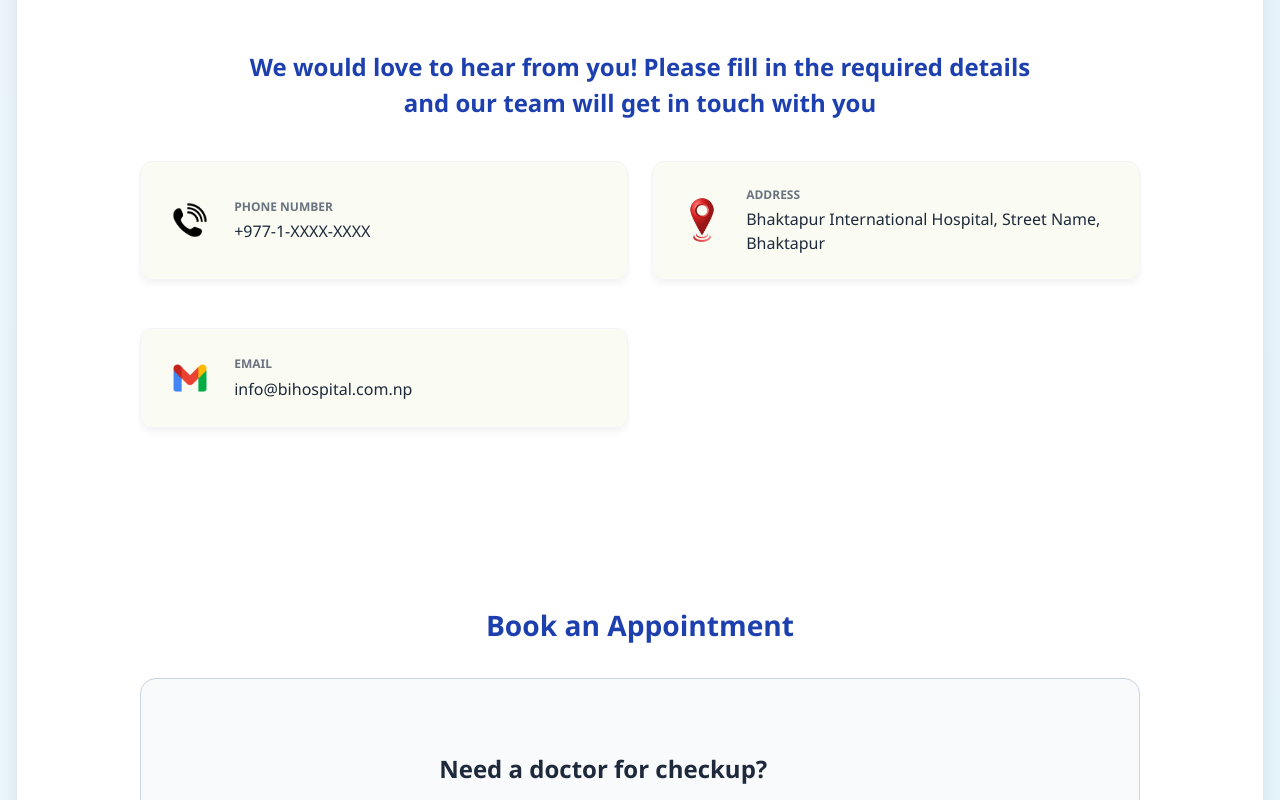
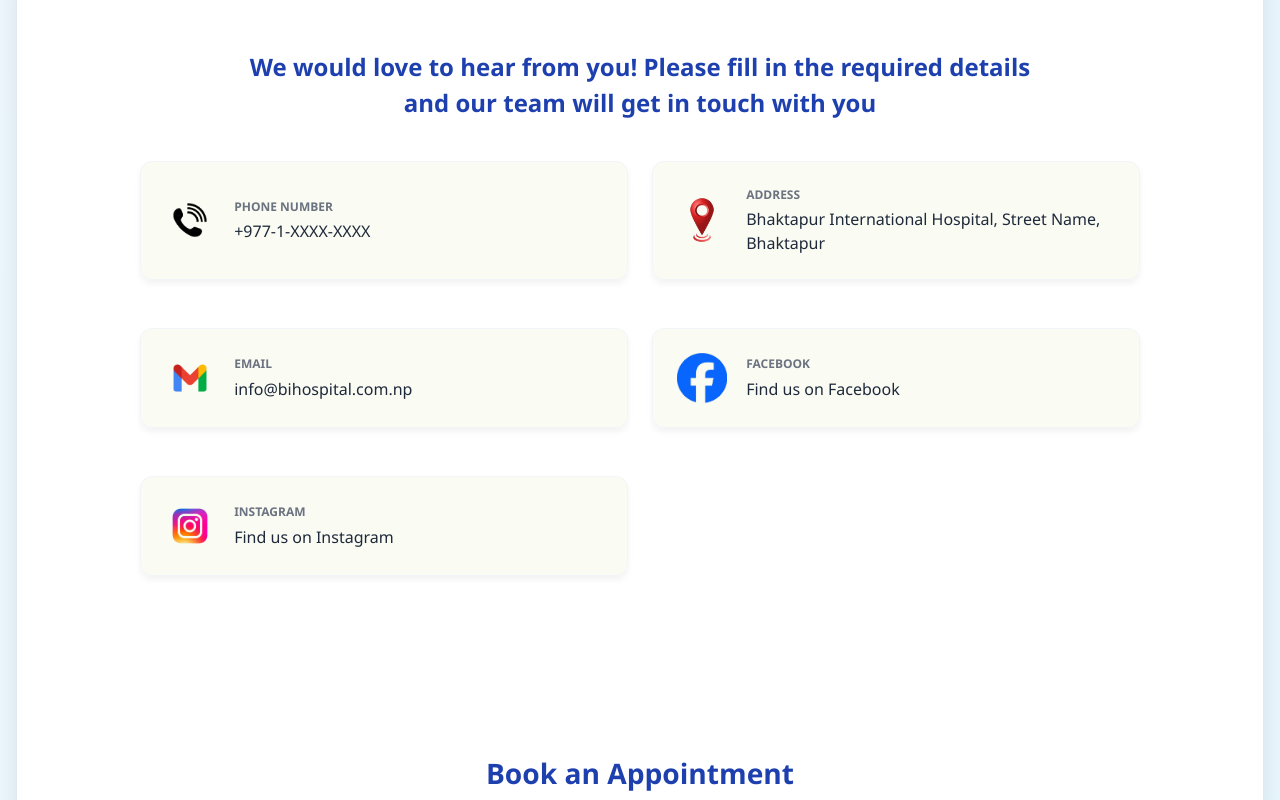
Before and after one commit to Rayon-313/Bhatapur-Hospital, a Next.js app in the folder frontend/: page /contact-us in a window 1280 px wide. Shown: the part 471-1271 px from the top of the page. Built offline with nearby package versions, Linux system fonts and the light colour scheme; no server answers.

Commit message:
removed Contact us from admin and contact us completed

```diff
--- a/frontend/src/app/admin/layout.js
+++ b/frontend/src/app/admin/layout.js
@@ -92,15 +92,15 @@ export default function AdminLayout({ children }) {
                 Manage Questions
               </Link>
             </li>
-            <li style={{ marginBottom: "0.5rem", borderRadius: "6px", overflow: "hidden" }}>
+            {/* <li style={{ marginBottom: "0.5rem", borderRadius: "6px", overflow: "hidden" }}>
               <Link href="/admin/content/contact" style={{ display: "block", padding: "0.75rem 1rem", textDecoration: "none", color: "#e0f2fe", borderRadius: "6px", transition: "all 0.2s ease", display: "flex", alignItems: "center" }} onMouseEnter={(e) => e.target.style.backgroundColor = "#3b82f6"} onMouseLeave={(e) => e.target.style.backgroundColor = "transparent"}>
                 <span style={{ marginRight: "0.75rem", fontSize: "1.1rem" }}>📞</span>
                 Edit Contact Page
               </Link>
-            </li>
+            </li> */}
             <li style={{ marginBottom: "0.5rem", borderRadius: "6px", overflow: "hidden" }}>
               <Link href="/admin/content/feed-backs" style={{ display: "block", padding: "0.75rem 1rem", textDecoration: "none", color: "#e0f2fe", borderRadius: "6px", transition: "all 0.2s ease", display: "flex", alignItems: "center" }} onMouseEnter={(e) => e.target.style.backgroundColor = "#3b82f6"} onMouseLeave={(e) => e.target.style.backgroundColor = "transparent"}>
-                <span style={{ marginRight: "0.75rem", fontSize: "1.1rem" }}>⚙️</span>
+                <span style={{ marginRight: "0.75rem", fontSize: "1.1rem" }}>🤩</span>
                 Feed Backs
               </Link>
             </li>
--- a/frontend/src/app/contact-us/page.js
+++ b/frontend/src/app/contact-us/page.js
@@ -14,16 +14,19 @@ export default function ContactUsPage() {
 
         {/* CONTACT INFO */}
         <section className="section infoSection">
-          <h2 style={{
+          <h2
+            style={{
               textAlign: "center",
               width: "100%",
-    maxWidth: "800px",       /* Prevents lines from being too long */
-    margin: "0 auto 2.5rem", /* Centers the block and adds bottom spacing */
-    fontSize: "clamp(0.7rem, 2.5vw, 1.5rem)", /* Min, Preferred, Max */
-    lineHeight: "1.5",       /* Adds breathing room between lines */
-    color: "#1e40af"
-  }}>
-
+              maxWidth: "800px" /* Prevents lines from being too long */,
+              margin:
+                "0 auto 2.5rem" /* Centers the block and adds bottom spacing */,
+              fontSize:
+                "clamp(0.7rem, 2.5vw, 1.5rem)" /* Min, Preferred, Max */,
+              lineHeight: "1.5" /* Adds breathing room between lines */,
+              color: "#1e40af",
+            }}
+          >
             We would love to hear from you! Please fill in the required details
             and our team will get in touch with you
           </h2>
@@ -61,15 +64,27 @@ export default function ContactUsPage() {
               </div>
             </div>
 
-            {/* <div className="card">
+            {/* To direct  uer to facebook */}
+            <a href="https://www.google.com/search?q=facebok&ie=UTF-8" target="_blank" rel="noopener noreferrer"><div className="card">
               <div className="icon">
-                <img className="phone" src="/images/phone.png" />
+                <img className="socialMedia" src="/images/fb.png" />
               </div>
               <div>
-                <div className="label">Working Days/hOURS</div>
-                <div className="value">24 hours/ 7 days a week</div>
+                <div className="label">Facebook</div>
+                <div className="value">Find us on Facebook</div>
               </div>
-            </div> */}
+            </div></a>
+
+
+          <a href="https://www.google.com/search?q=instagram&sxsrf=ANbL-n709acrv1sJClBn1rwgMJiaOESvKQ%3A1777213955709" target="_blank" rel="noopener noreferrer"><div className="card">
+              <div className="icon">
+                <img className="socialMedia" src="/images/ig.png" />
+              </div>
+              <div>
+                <div className="label">Instagram</div>
+                <div className="value">Find us on Instagram</div>
+              </div>
+            </div></a>
             </div>
         </section>
 
@@ -80,7 +95,7 @@ export default function ContactUsPage() {
               textAlign: "center",
               fontSize: "clamp(1.3rem, 2.2vw, 2.5rem)",
               marginBottom: "2rem",
-      color: "#1e40af", /* Kept consistent with your other headings */
+              color: "#1e40af" /* Kept consistent with your other headings */,
             }}
           >
             Book an Appointment
@@ -106,8 +121,6 @@ export default function ContactUsPage() {
             />
           </div>
         </section>
-
-
       </div>
     </div>
   );
```
Lines whose indentation alone changed are shown as unchanged.
